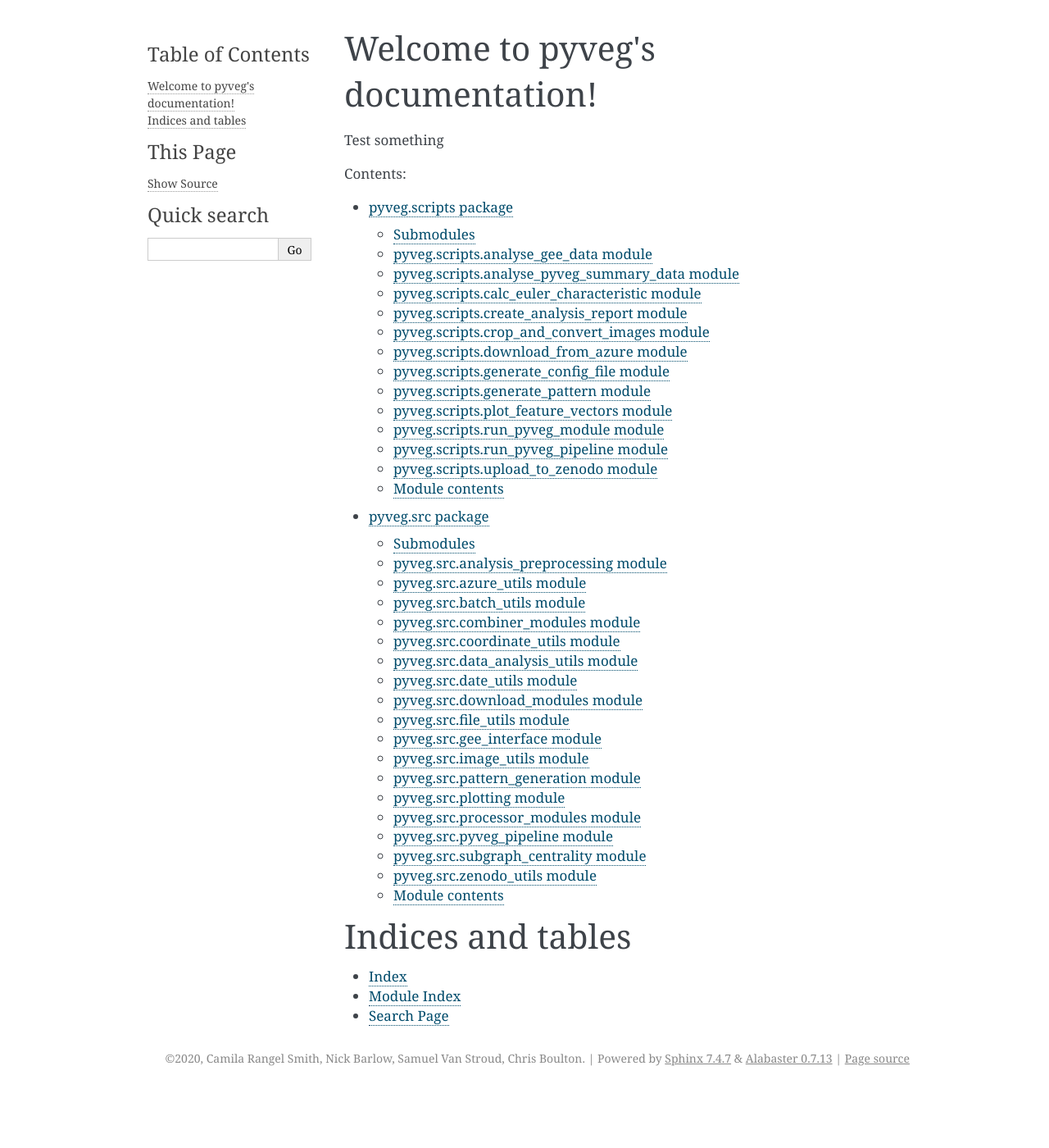
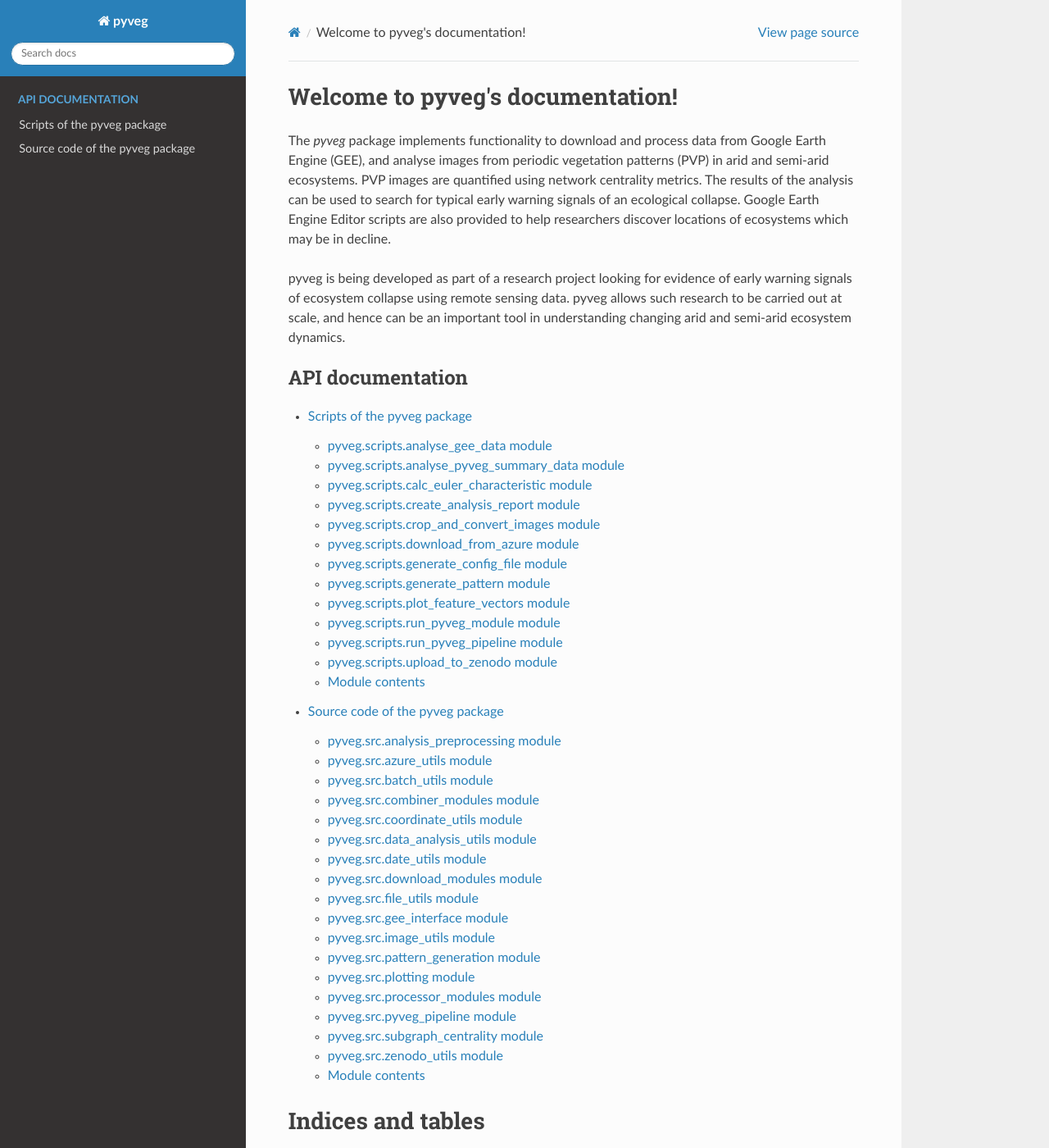
Before and after one commit to alan-turing-institute/monitoring-ecosystem-resilience, a Sphinx documentation site: the page built from docs/source/index.rst, in a window 1280 px wide and 1400 px high. Shown: the whole window at 82% size. Built offline with Sphinx 7.4.7 and the Read the Docs theme 2.0.0, drawn with Linux system fonts in a browser that asks for light colours; some of the changed text lies outside the part shown.

Commit message:
beautifiying the readthedocs (#369)

```diff
--- a/docs/source/conf.py
+++ b/docs/source/conf.py
@@ -61,7 +61,7 @@ language = 'y'
 # List of patterns, relative to source directory, that match files and
 # directories to ignore when looking for source files.
 # This pattern also affects html_static_path and html_extra_path.
-exclude_patterns = []
+exclude_patterns = ['_build', 'Thumbs.db', '.DS_Store']
 
 
 # -- Options for HTML output -------------------------------------------------
@@ -69,7 +69,7 @@ exclude_patterns = []
 # The theme to use for HTML and HTML Help pages.  See the documentation for
 # a list of builtin themes.
 #
-html_theme = 'alabaster'
+html_theme = 'sphinx_rtd_theme'
 
 # Add any paths that contain custom static files (such as style sheets) here,
 # relative to this directory. They are copied after the builtin static files,
--- a/docs/source/index.rst
+++ b/docs/source/index.rst
@@ -1,13 +1,28 @@
 Welcome to pyveg's documentation!
 =================================
 
-Test something
+The `pyveg` package implements functionality to download and process data
+from Google Earth Engine (GEE), and analyse images from periodic vegetation patterns (PVP) in arid and semi-arid ecosystems.
+PVP images are quantified using
+network centrality metrics. The results of the analysis can be used
+to search for typical early warning signals of an ecological collapse. Google Earth Engine Editor scripts are also provided to help
+researchers discover locations of ecosystems which may be in
+decline.
+
+pyveg is being developed as part of a research project looking for evidence of early warning signals of ecosystem
+collapse using remote sensing data. pyveg allows such research to be carried out at scale, and hence can be an important
+tool in understanding changing arid and semi-arid ecosystem dynamics.
 
 .. toctree::
    :maxdepth: 2
-   :caption: Contents:
+   :caption: The pyveg package
 
    README.md
+
+.. toctree::
+   :maxdepth: 2
+   :caption: API documentation
+
    pyveg.scripts.rst
    pyveg.src.rst
 
--- a/docs/source/pyveg.scripts.rst
+++ b/docs/source/pyveg.scripts.rst
@@ -1,8 +1,6 @@
-pyveg.scripts package
+Scripts of the pyveg package
 =====================
 
-Submodules
-----------
 
 pyveg.scripts.analyse\_gee\_data module
 ---------------------------------------
--- a/docs/source/pyveg.src.rst
+++ b/docs/source/pyveg.src.rst
@@ -1,8 +1,5 @@
-pyveg.src package
+Source code of the pyveg package
 =================
-
-Submodules
-----------
 
 pyveg.src.analysis\_preprocessing module
 ----------------------------------------
```
Also changed, not shown: 1 other file.
